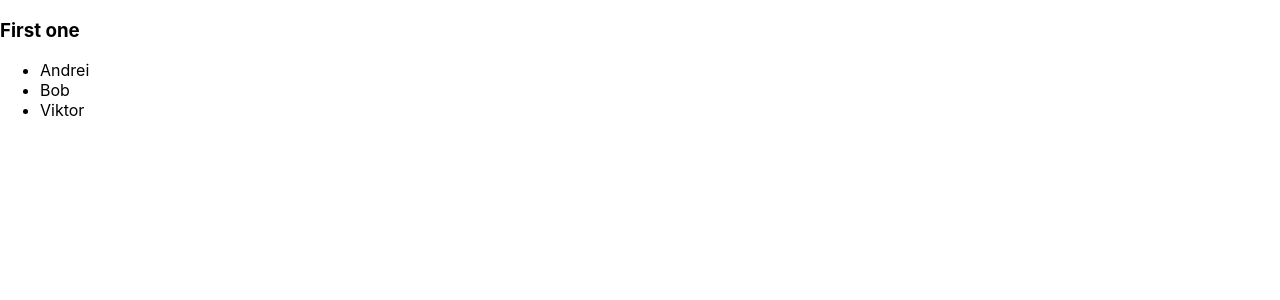
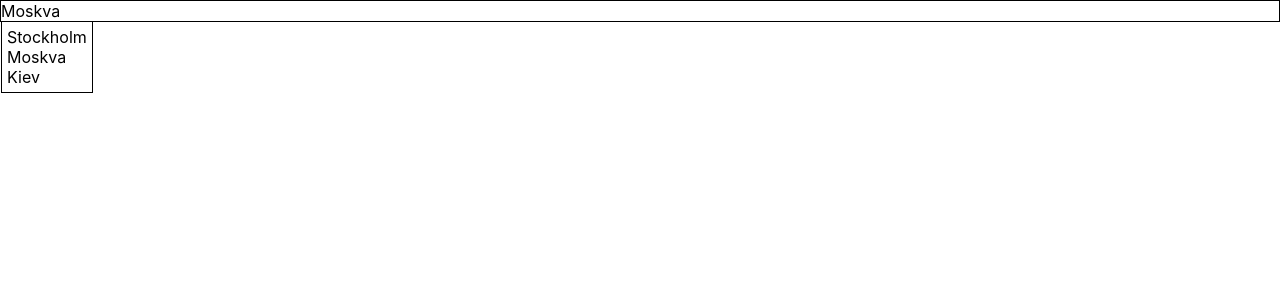
Before and after one commit to AndreiAkimochkin/SimpleTasks, a React (Create React App) app: page / in a window 1280 px wide. Shown: the top 300 px of the page. Built offline with nearby package versions, Linux system fonts and the light colour scheme.

Commit message:
15. Select component

```diff
--- a/package.json
+++ b/package.json
@@ -10,6 +10,7 @@
     "@types/node": "^12.0.0",
     "@types/react": "^16.9.53",
     "@types/react-dom": "^16.9.8",
+    "node-sass": "4.14.1",
     "react": "^17.0.1",
     "react-dom": "^17.0.1",
     "react-scripts": "4.0.1",
--- a/src/App.tsx
+++ b/src/App.tsx
@@ -7,6 +7,7 @@ import {UncontrolledAccordion} from "./components/accordion/UncontrolledAccordio
 import {UncontrolledRating} from "./components/rating/UncontrolledRating";
 import {ControlledOnOff} from "./components/OnOff/UncontrolledOnOff";
 import {GetUncontrolledInputValue, UncontrolledInput} from "./components/input/UncontrolledInput";
+import {Select} from "./components/select/Select";
 
 type PageTitlePropsType = {
     title: string
@@ -21,9 +22,29 @@ function App() {
     let [accordionCollapsed, setAccordionCollapsed]=useState<boolean>(false)
     let [on, setOn] = useState(false)
 
+    let [selectValue, setSelectValue] = useState('2')
     return (
         <div>
-            {/*<OnOff/>*/}
+
+            <Select value={selectValue} onChange={setSelectValue} items={[
+                {value: '1', title: 'Stockholm'},
+                {value: '2', title: 'Moskva'},
+                {value: '3', title: 'Kiev'},
+                ]}/>
+
+
+
+
+
+
+
+
+            {/*    <Select value={null} onChange={()=>{}} items={[*/}
+            {/*        {value: '1', title: 'Stockholm'},*/}
+            {/*        {value: '2', title: 'Moskva'},*/}
+            {/*        {value: '3', title: 'Kiev'}*/}
+            {/*    ]}/>*/}
+            {/*/!*<OnOff/>*!/*/}
             {/*<OnOff/>*/}
             {/*<OnOff/>*/}
             {/*<GetUncontrolledInputValue/>*/}
@@ -42,14 +63,14 @@ function App() {
             {/*<PageTitle title="This is APP component"/>*/}
             {/*<PageTitle title="This is not APP component"/>*/}
             {/*Article 1*/}
-            {/*<Rating value={3}/>*/}
-            <Accordion title='First one'
-                       collapsed={accordionCollapsed}
-                       onClick={setAccordionCollapsed}
+            {/*/!*<Rating value={3}/>*!/*/}
+            {/*<Accordion title='First one'*/}
+            {/*           collapsed={accordionCollapsed}*/}
+            {/*           onClick={setAccordionCollapsed}*/}
 
-                        items={[{title:'Andrei', value: 1}, {title:'Bob', value: 2}, {title:'Viktor', value: 3} ]}/>
-            {/*<Accordion title='Second one' collapsed={false}/>*/}
-            {/*Article 2*/}
+            {/*            items={[{title:'Andrei', value: 1}, {title:'Bob', value: 2}, {title:'Viktor', value: 3} ]}/>*/}
+            {/*/!*<Accordion title='Second one' collapsed={false}/>*!/*/}
+            {/*/!*Article 2*!/*/}
             {/*<Rating value={0}/>*/}
             {/*<Rating value={1}/>*/}
             {/*<Rating value={2}/>*/}
--- /dev/null
+++ b/src/components/select/Select.module.scss
@@ -0,0 +1,21 @@
+
+.select {
+border: 1px solid black;
+    .items {
+        position: absolute;
+        padding: 5px;
+        border: 1px black solid;
+        .item {
+            .selected {
+                background-color: aqua;
+                color: white
+            }
+        }
+    }
+    .main {
+    display: inline-block;
+        min-height: 20px;
+        min-width: 40px;
+    }
+
+}
--- a/src/components/select/Select.tsx
+++ b/src/components/select/Select.tsx
@@ -1,14 +1,15 @@
-import React from "react";
+import React, {useState} from "react";
+import styles from './Select.module.scss'
 
 type ItemType = {
-    value: any
+    value?: any
     title: string
 }
 
 
 type SelectPropsType = {
     value: any
-    onClick: (value:any)=> void
+    onChange: (value:any)=> void
     items: ItemType[]
 }
 
@@ -16,11 +17,37 @@ type SelectPropsType = {
 
 export function Select(props:SelectPropsType) {
 
+    const [active, setActive] = useState(true)
+    const selectedItem =props.items.find(i => i.value === props.value)
+    const toggleItems = ()=>setActive(!active)
+    const onItemClick = (value: any)=> {
+        props.onChange(value)
+        toggleItems()
+    }
+
+
     return (
-        <div>
-            <div>{}</div>
-            <div>{props.items.map((i,index)=>
-                    <li onClick={()=>{props.onClick(i.value)}} key={index}>{i.title}</li>)}</div>
+        <>
+
+            {/*<select>*/}
+            {/*    <option value="">Minsk</option>*/}
+            {/*    <option value="">Moscow</option>*/}
+            {/*    <option value="">Kiev</option>*/}
+            {/*</select>*/}
+            <div className={styles.select }>
+                {/*<div className={styles.select + "" + (active ? styles.active : '')}>*/}
+            <span className={styles.main} onClick={toggleItems}>{selectedItem && selectedItem.title}</span>
+
+           {
+               active &&
+               <div className={styles.items}>
+                {props.items.map(i=> <div className={styles.item}
+                    key={i.value}
+                onClick={()=>(onItemClick(i.value))}
+                >{i.title}</div>)}
+                 </div>
+           }
         </div>
+        </>
     )
 }
```
Also changed, not shown: 2 other files (tests, documents, lock files or other folders).
